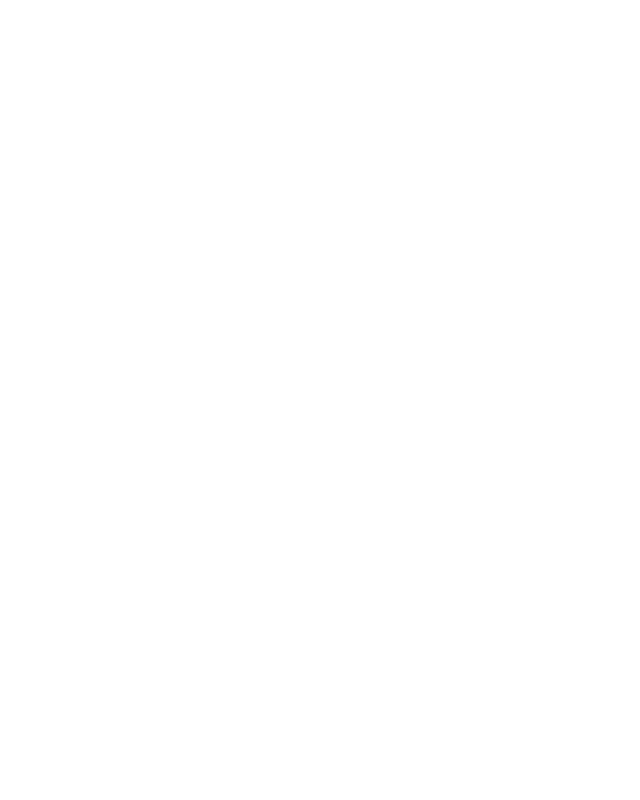
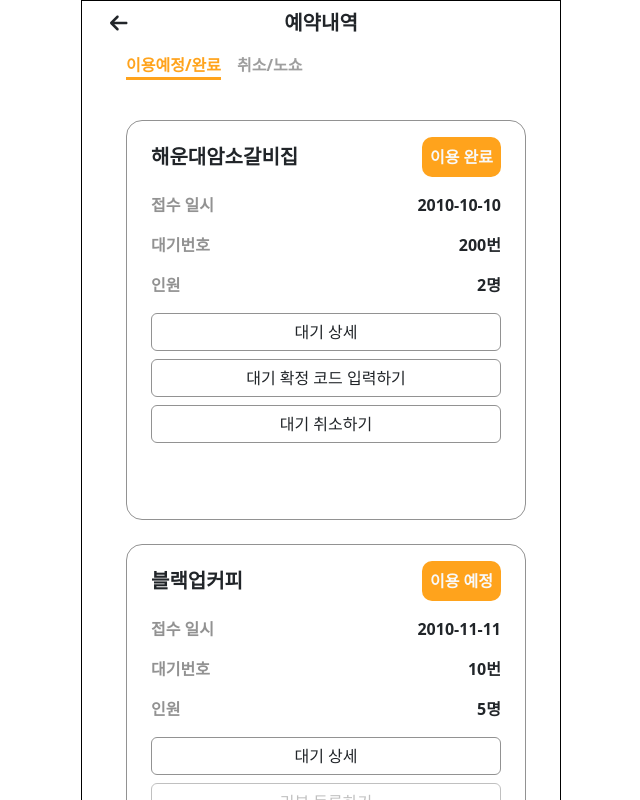
Before and after one commit to reve-0212/team3_final_project, a React (Vite) app in the folder team3_final_project/: page /reservation in a window 1280 px wide. Before the commit this address had no page. Shown: the top 800 px of the page, without its empty margins (319-959 px from the left). Built offline with nearby package versions, Linux system fonts and the light colour scheme.

Commit message:
예약내역 구현 완료

```diff
--- a/team3_final_project/src/simJiHyun/LoginSignText.jsx
+++ b/team3_final_project/src/simJiHyun/LoginSignText.jsx
@@ -1,6 +1,6 @@
 function LoginSignText(props) {
     return (
-        <div className={"row mt-4"}>
+        <div className={"row mt-2 ms-3"}>
             <h3 className={"fw-bold"}>{props.text}</h3>
         </div>
     );
--- a/team3_final_project/src/simJiHyun/SjhApp.jsx
+++ b/team3_final_project/src/simJiHyun/SjhApp.jsx
@@ -2,6 +2,7 @@
 import SignUp from "./signUp/SignUp.jsx";
 import {BrowserRouter, Route, Routes} from "react-router-dom";
 import SjhMain from "./SjhMain.jsx";
+import SjhReservation from "./reservation/SjhReservation.jsx";
 
 function SjhApp() {
     return (
@@ -10,6 +11,7 @@
                 <Route index element={<SjhMain/>}/>
                 <Route path={"logIn"} element={<Login/>}/>
                 <Route path={"signUp"} element={<SignUp/>}/>
+                <Route path={"reservation"} element={<SjhReservation/>}/>
             </Routes>
         </BrowserRouter>
     );
--- /dev/null
+++ b/team3_final_project/src/simJiHyun/SjhCss.css
@@ -0,0 +1,27 @@
+.app-container {
+  max-width: 480px;
+  margin: 0 auto;
+  border: 1px solid black;
+}
+
+.input-box {
+  width: 400px;
+}
+
+.hover-p {
+  color: #000;
+  display: inline-block;
+  margin: 0;
+}
+
+/*.hover-p:after {*/
+/*  display: block;*/
+/*  content: '';*/
+/*  border-bottom: solid 3px #FFA31C;*/
+/*  transform: scaleX(0);*/
+/*  transition: tranform 250ms ease-in-out;*/
+/*}*/
+
+/*.hover-p:hover:after {*/
+/*  transform: scaleX(1);*/
+/*}*/
--- a/team3_final_project/src/simJiHyun/login/Login.jsx
+++ b/team3_final_project/src/simJiHyun/login/Login.jsx
@@ -1,27 +1,31 @@
-import SjhNav from "../SjhNav.jsx";
+import SjhNav from "../nav/SjhNav.jsx";
 import {faArrowRight} from "@fortawesome/free-solid-svg-icons";
 import {FontAwesomeIcon} from "@fortawesome/react-fontawesome";
 import LoginSignText from "../LoginSignText.jsx";
 import LoginText from "./LoginText.jsx";
+import "../SjhCss.css"
 
 function Login() {
     return (
-        <div>
+        <form className={"container app-container"}>
+            <div className={"row mt-2"}>
                 <SjhNav/>
+            </div>
 
-            <form className={"container"}>
+            <div className={"row"}>
                 <LoginSignText text={"로그인"}/>
+            </div>
 
             <LoginText holder={"아이디 입력"}/>
             <LoginText holder={"비밀번호 입력"}/>
 
-                <div className={"row mt-4"}>
-                    <button type={"submit"} className={"btn shadow-sm py-3 fw-bold text-light fs-4"}
+            <div className={"mt-4 d-flex ms-4 me-4"}>
+                <button type={"submit"} className={"btn py-3 fw-bold text-light fs-5 flex-fill"}
                         style={{backgroundColor: "#FFB74D"}}>로그인
                 </button>
             </div>
 
-                <div className={"row mt-4"}>
+            <div className={"mt-4 ms-4 me-4"}>
                 <div className={"col d-flex flex-row justify-content-between fs-6"}>
                     <p>아직 아이디가 없으시다면 ? </p>
                     <p><FontAwesomeIcon icon={faArrowRight}/></p>
@@ -30,8 +34,6 @@
             </div>
 
         </form>
-
-        </div>
     );
 }
 
--- a/team3_final_project/src/simJiHyun/login/LoginText.jsx
+++ b/team3_final_project/src/simJiHyun/login/LoginText.jsx
@@ -1,8 +1,10 @@
 function LoginText(props) {
     return (
-        <div className={"row mt-4"}>
-            <input type={"text"} className={"form-control shadow-sm py-3"}
-                   placeholder={props.holder}/>
+        <div className={"mt-4 d-flex justify-content-center"}>
+            <input type={"text"}
+                   className={"form-control py-3"}
+                   placeholder={props.holder}
+                   style={{width: '400px'}}/>
         </div>
     );
 }
--- /dev/null
+++ b/team3_final_project/src/simJiHyun/nav/SjhNavWithText.jsx
@@ -0,0 +1,21 @@
+import {useNavigate} from "react-router-dom";
+import {FontAwesomeIcon} from "@fortawesome/react-fontawesome";
+import {faArrowLeft} from "@fortawesome/free-solid-svg-icons";
+
+function SjhNavWithText() {
+    const navigate = useNavigate();
+
+    const arrowLeft = () => {
+        navigate(-1);
+    }
+    return (
+        <nav className={"navbar navbar-expand-lg navbar-light"}>
+            <div className={"container-fluid d-flex position-relative m-1"}>
+                <FontAwesomeIcon icon={faArrowLeft} className={"fs-5"} onClick={arrowLeft}/>
+                <p className={"fs-5 mb-0 position-absolute start-50 translate-middle-x fw-bold"}>예약내역</p>
+            </div>
+        </nav>
+    );
+}
+
+export default SjhNavWithText
--- /dev/null
+++ b/team3_final_project/src/simJiHyun/reservation/SjhReservation.jsx
@@ -0,0 +1,35 @@
+import SjhNavWithText from "../nav/SjhNavWithText.jsx";
+import "../SjhCss.css"
+import SjhReservationCard from "./SjhReservationCard.jsx";
+
+function SjhReservation() {
+    return (
+        <div className={"container app-container"}>
+            <SjhNavWithText/>
+
+            <div className={"input-box ms-3"}>
+                <div className={"d-flex justify-content-start mt-2 mb-0 ms-3"}>
+                    <p className={"me-3 fw-bold fs-6"}
+                       style={{color: "#FFA31C", borderBottom: "3px solid #FFA31C"}}>이용예정/완료</p>
+                    <p className={"fw-bold fs-6"} style={{color: "#9E9E9E"}}>취소/노쇼</p>
+                </div>
+
+                <SjhReservationCard isUse={true}
+                                    restName={"해운대암소갈비집"}
+                                    time={"2010-10-10"}
+                                    number={200}
+                                    people={2}/>
+
+                <SjhReservationCard isUse={false}
+                                    restName={"블랙업커피"}
+                                    time={"2010-11-11"}
+                                    number={10}
+                                    people={5}/>
+            </div>
+
+
+        </div>
+    );
+}
+
+export default SjhReservation
--- /dev/null
+++ b/team3_final_project/src/simJiHyun/reservation/SjhReservationCard.jsx
@@ -0,0 +1,57 @@
+function SjhReservationCard(props) {
+    return (
+        <div style={{height: "400px", border: "1px solid #929292"}}
+             className={"ms-3 rounded-4 input-box ps-4 pe-4 pt-3 pb-3 my-4"}>
+
+            <div className={"d-flex align-items-center justify-content-between"}>
+                <p className={"fw-bold fs-5"}>{props.restName}</p>
+                {/*방문했다면 이용 완료, 방문하지 않았다면 이용 예정을 출력한다*/}
+                <p className={"text-light fw-bold p-2"}
+                   style={{backgroundColor: "#FFA31C", borderRadius: "10px"}}>
+                    {props.isUse === true ? "이용 완료" : "이용 예정"}
+                </p>
+            </div>
+
+            <div className={"fw-bold"}>
+                <div className={"d-flex justify-content-between"}>
+                    <p style={{color: "#929292"}}>접수 일시</p>
+                    <p>{props.time}</p>
+                </div>
+                <div className={"d-flex justify-content-between"}>
+                    <p style={{color: "#929292"}}>대기번호</p>
+                    <p>{props.number}번</p>
+                </div>
+                <div className={"d-flex justify-content-between"}>
+                    <p style={{color: "#929292"}}>인원</p>
+                    <p>{props.people}명</p>
+                </div>
+            </div>
+
+            {/*방문 여부에 따라 버튼 갯수가 달라진다*/}
+            {props.isUse === true ?
+                <div className={"d-flex flex-column gap-2"}>
+                    <button type={"button"} className={"btn"}
+                            style={{border: "1px solid #929292"}}>대기 상세
+                    </button>
+                    <button type={"button"} className={"btn"}
+                            style={{border: "1px solid #929292"}}>대기 확정 코드 입력하기
+                    </button>
+                    <button type={"button"} className={"btn"}
+                            style={{border: "1px solid #929292"}}>대기 취소하기
+                    </button>
+                </div>
+                :
+                <div className={"d-flex flex-column gap-2"}>
+                    <button type={"button"} className={"btn"}
+                            style={{border: "1px solid #929292"}}>대기 상세
+                    </button>
+                    <button type={"button"} className={"btn"}
+                            style={{border: "1px solid #C0C0C0", color:"#C0C0C0"}}>리뷰 등록하기
+                    </button>
+                </div>
+            }
+        </div>
+    );
+}
+
+export default SjhReservationCard
--- a/team3_final_project/src/simJiHyun/signUp/SignMini.jsx
+++ b/team3_final_project/src/simJiHyun/signUp/SignMini.jsx
@@ -1,9 +1,9 @@
 function SignMini(props) {
     return (
-        <div className={"row mt-4"}>
-            <div className={"col"}>
+        <div className={"mt-4 d-flex justify-content-center"}>
+            <div>
                 <label htmlFor={props.id} className={"form-label fs-3"}>{props.label}</label>
-                <input type={"text"} className={"form-control shadow-sm py-3"}
+                <input type={"text"} className={"form-control py-3 input-box"}
                        id={props.id} placeholder={props.holder}/>
             </div>
         </div>
```
Also changed, not shown: team3_final_project/src/simJiHyun/signUp/SignUp.jsx (+15 -13 lines), team3_final_project/src/simJiHyun/nav/SjhNav.jsx (renamed from team3_final_project/src/simJiHyun/SjhNav.jsx). Lines whose indentation alone changed are shown as unchanged.
